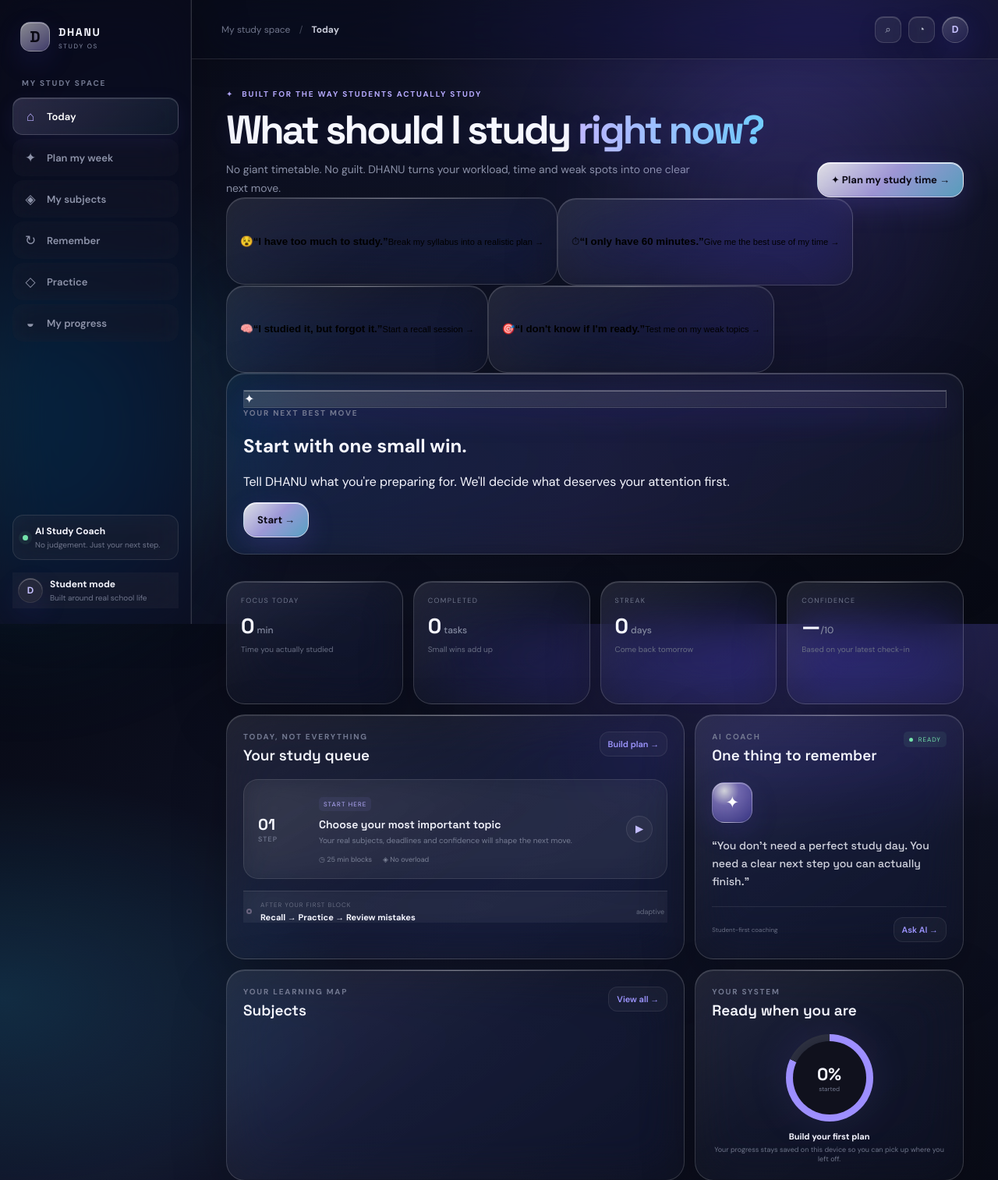
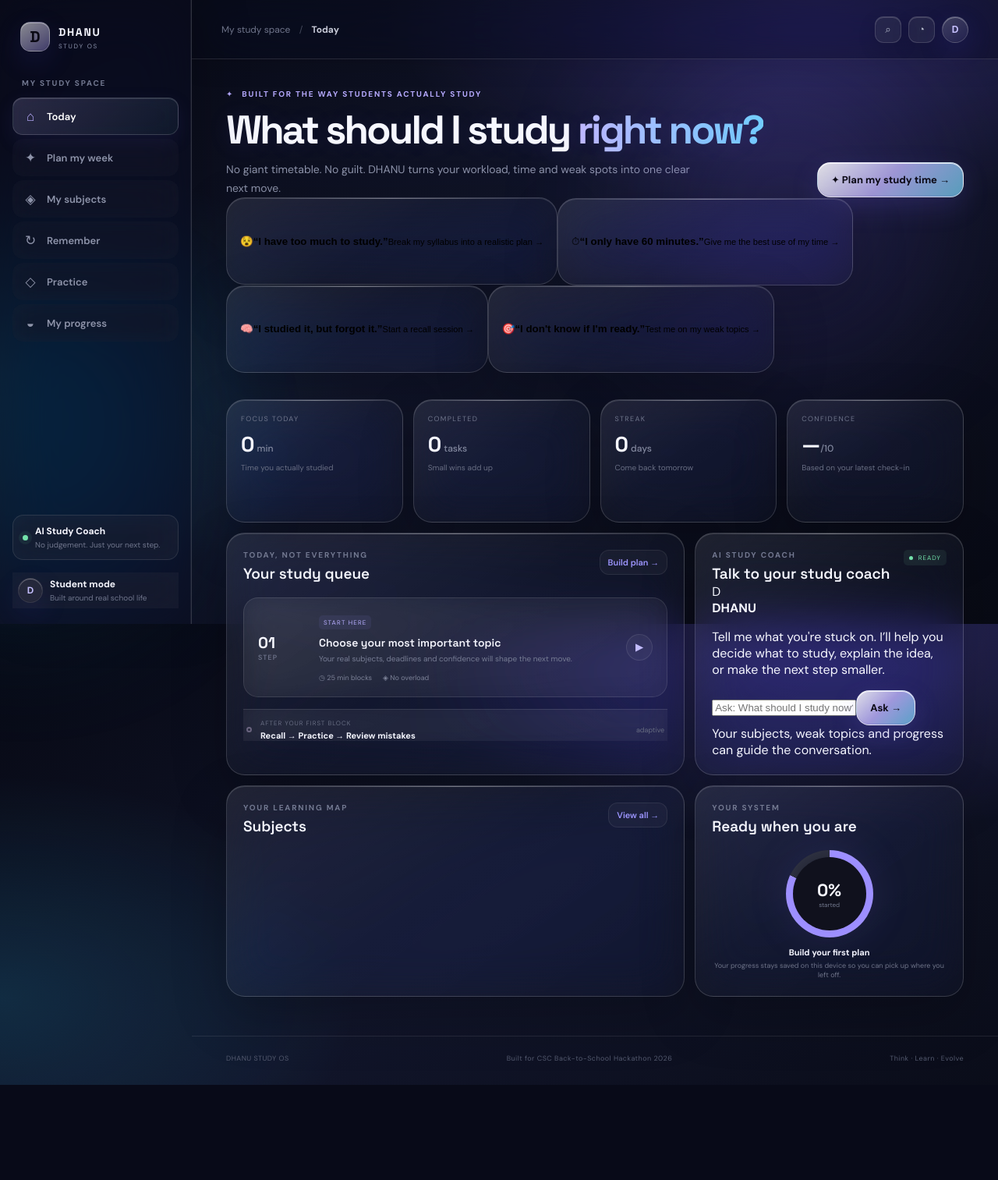
Before and after one commit to dhanush893/DhanuStudyOS, a Flask app: page / in a window 1280 px wide. Shown: the top 1513 px of the page at 78% size. After the commit the page ends 1391 px from the top, so only its background shows below. Run offline with Flask 3, Linux system fonts and the light colour scheme.

Commit message:
Restore dashboard chat coach and remove next best move banner

```diff
--- a/templates/index.html
+++ b/templates/index.html
@@ -5,7 +5,7 @@
   <title>DHANU STUDY OS — Your Student Command Center</title>
   <link rel="preconnect" href="https://fonts.googleapis.com"><link rel="preconnect" href="https://fonts.gstatic.com" crossorigin>
   <link href="https://fonts.googleapis.com/css2?family=DM+Sans:wght@400;500;600;700&family=Space+Grotesk:wght@500;600;700&display=swap" rel="stylesheet">
-  <link rel="stylesheet" href="/static/style.css?v=20260915">
+  <link rel="stylesheet" href="/static/style.css?v=20260919">
   <link rel="stylesheet" href="/static/student.css?v=20260919">
 </head>
 <body>
@@ -19,10 +19,10 @@
 <section class="page" id="dashboard-view">
 <div class="welcome-row"><div><div class="eyebrow"><span class="spark">✦</span> BUILT FOR THE WAY STUDENTS ACTUALLY STUDY</div><h1>What should I study <span>right now?</span></h1><p>No giant timetable. No guilt. DHANU turns your workload, time and weak spots into one clear next move.</p></div><button class="primary-btn" id="hero-plan">✦ Plan my study time <span>→</span></button></div>
 <div class="student-problem-grid"><button class="problem-card" data-action="planner"><span>😵</span><b>“I have too much to study.”</b><small>Break my syllabus into a realistic plan →</small></button><button class="problem-card" data-action="focus"><span>⏱</span><b>“I only have 60 minutes.”</b><small>Give me the best use of my time →</small></button><button class="problem-card" data-action="revision"><span>🧠</span><b>“I studied it, but forgot it.”</b><small>Start a recall session →</small></button><button class="problem-card" data-action="quiz"><span>🎯</span><b>“I don't know if I'm ready.”</b><small>Test me on my weak topics →</small></button></div>
-<div class="today-banner panel"><div class="today-icon">✦</div><div><span class="section-kicker">YOUR NEXT BEST MOVE</span><h2 id="next-move">Start with one small win.</h2><p id="next-move-copy">Tell DHANU what you're preparing for. We'll decide what deserves your attention first.</p></div><button class="primary-btn" id="next-action">Start →</button></div>
+
 <div class="stats-grid"><article class="stat-card"><div class="stat-top"><span>FOCUS TODAY</span></div><strong id="focus-stat">0<span> min</span></strong><small>Time you actually studied</small></article><article class="stat-card"><div class="stat-top"><span>COMPLETED</span></div><strong id="done-stat">0<span> tasks</span></strong><small>Small wins add up</small></article><article class="stat-card"><div class="stat-top"><span>STREAK</span></div><strong id="streak-stat">0<span> days</span></strong><small>Come back tomorrow</small></article><article class="stat-card"><div class="stat-top"><span>CONFIDENCE</span></div><strong id="confidence-stat">—<span>/10</span></strong><small>Based on your latest check-in</small></article></div>
 <div class="dashboard-grid"><section class="panel plan-preview"><div class="panel-head"><div><span class="section-kicker">TODAY, NOT EVERYTHING</span><h2>Your study queue</h2></div><button class="text-btn" id="open-planner">Build plan →</button></div><div class="focus-card"><div class="focus-time">01 <span>STEP</span></div><div class="focus-main"><span class="tag purple">START HERE</span><h3 id="queue-title">Choose your most important topic</h3><p id="queue-copy">Your real subjects, deadlines and confidence will shape the next move.</p><div class="focus-meta"><span>◷ 25 min blocks</span><span>◈ No overload</span></div></div><button class="play-btn" id="focus-button">▶</button></div><div class="next-item"><span class="timeline-dot"></span><div><small>AFTER YOUR FIRST BLOCK</small><b>Recall → Practice → Review mistakes</b></div><span class="muted">adaptive</span></div></section>
-<section class="panel insight"><div class="panel-head"><div><span class="section-kicker">AI COACH</span><h2>One thing to remember</h2></div><span class="live-badge"><i></i> READY</span></div><div class="insight-orb">✦</div><blockquote id="coach-message">“You don't need a perfect study day. You need a clear next step you can actually finish.”</blockquote><div class="insight-foot"><span id="coach-mode">Student-first coaching</span><button class="ghost-btn" id="ask-coach">Ask AI →</button></div><div id="coach-error" class="inline-error hidden"></div></section></div>
+<section class="panel mentor-panel"><div class="panel-head"><div><span class="section-kicker">AI STUDY COACH</span><h2>Talk to your study coach</h2></div><span class="live-badge"><i></i> READY</span></div><div id="coach-chat" class="coach-chat"><div class="coach-message coach-message-ai"><div class="coach-avatar">D</div><div><b>DHANU</b><p>Tell me what you're stuck on. I’ll help you decide what to study, explain the idea, or make the next step smaller.</p></div></div></div><form id="coach-form" class="coach-form"><input id="coach-input" autocomplete="off" placeholder="Ask: What should I study now?"><button class="primary-btn" type="submit">Ask →</button></form><div id="coach-status" class="coach-status">Your subjects, weak topics and progress can guide the conversation.</div><div id="coach-error" class="inline-error hidden"></div></section></div>
 <div class="lower-grid"><section class="panel subjects-panel"><div class="panel-head"><div><span class="section-kicker">YOUR LEARNING MAP</span><h2>Subjects</h2></div><button class="text-btn" data-view-target="subjects">View all →</button></div><div id="dashboard-subject-list" class="subject-list"></div></section><section class="panel readiness"><div class="panel-head"><div><span class="section-kicker">YOUR SYSTEM</span><h2>Ready when you are</h2></div></div><div class="readiness-ring empty-ring"><div><strong id="readiness-percent">0%</strong><span>started</span></div></div><div class="readiness-copy"><b>Build your first plan</b><span>Your progress stays saved on this device so you can pick up where you left off.</span></div></section></div>
 </section>
 
```
